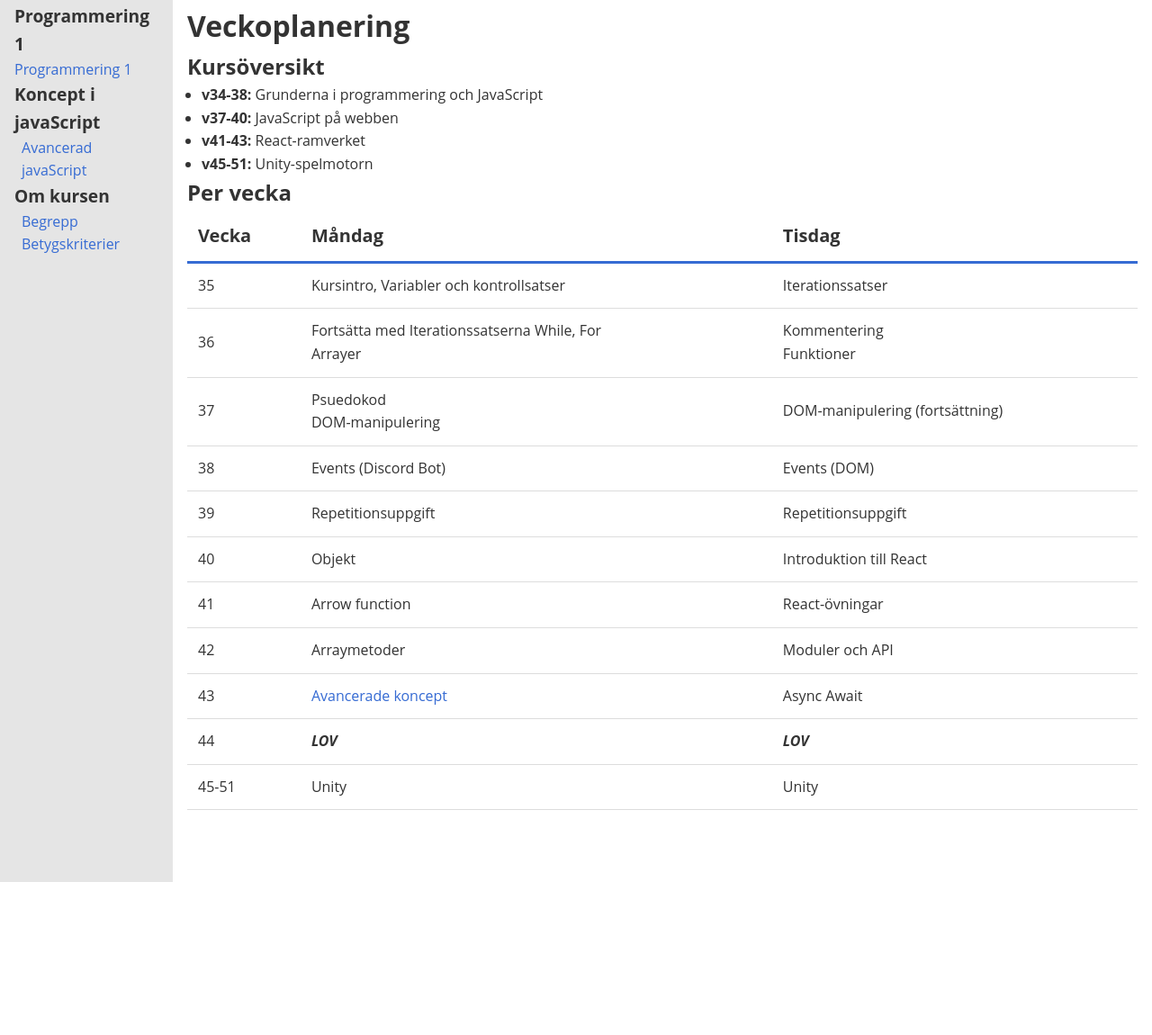
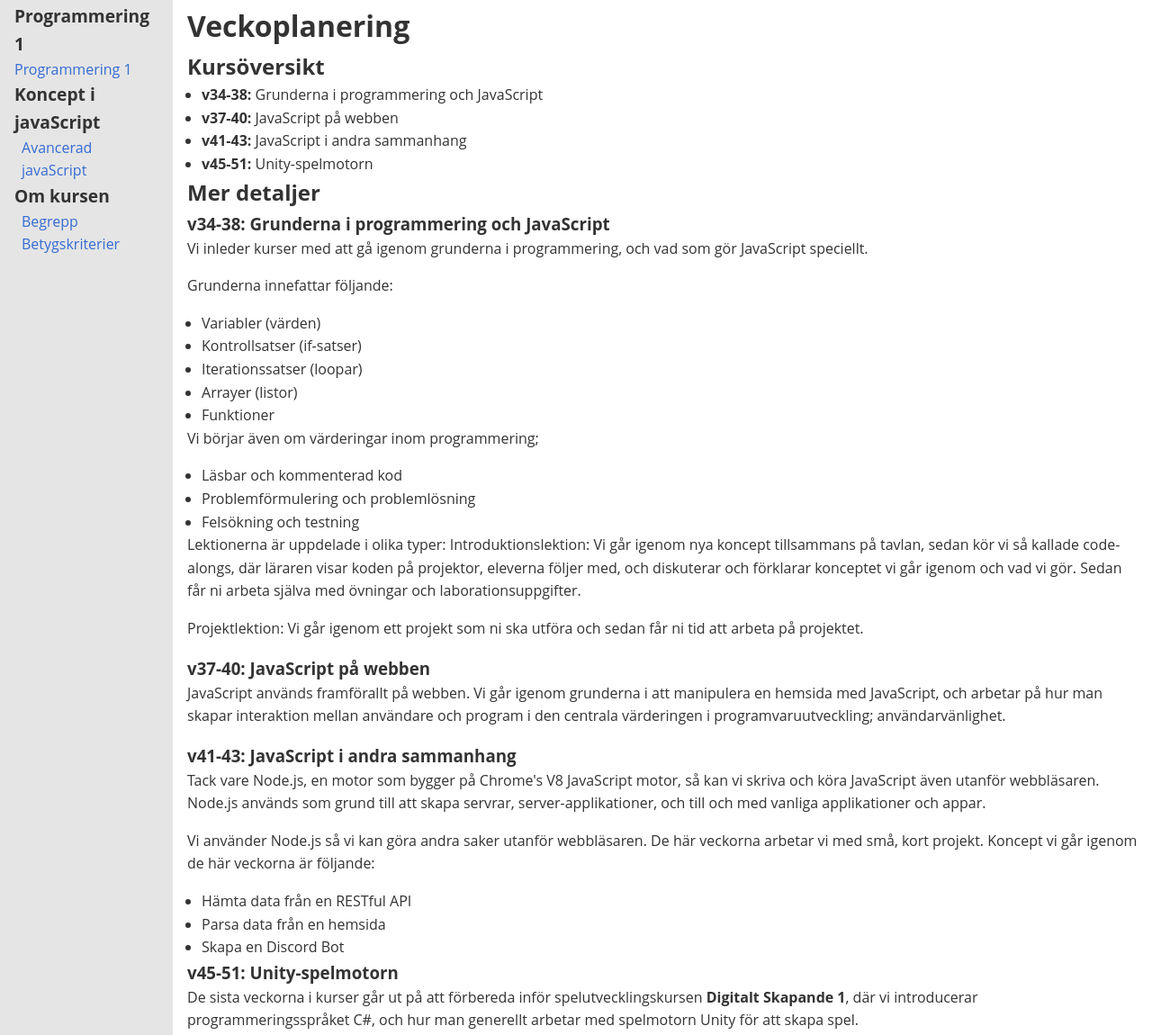
Before and after one commit to FractalThought/GuteTeknik2, a Gatsby site: page /prog1/planering in a window 1280 px wide. Shown: the part 67-1217 px from the top of the page at 90% size. Before the commit the page ends 1047 px from the top, so only its background shows below. Built offline with nearby package versions, Linux system fonts and the light colour scheme; Gatsby itself is replaced by a stand-in of ours.

Commit message:
uppdaterad planering, WIP

```diff
--- a/src/pages/prog1/planering.md
+++ b/src/pages/prog1/planering.md
@@ -7,8 +7,51 @@ date: "2017-08-10"
 
 - **v34-38:** Grunderna i programmering och JavaScript
 - **v37-40:** JavaScript på webben
-- **v41-43:** React-ramverket
+- **v41-43:** JavaScript i andra sammanhang
 - **v45-51:** Unity-spelmotorn
+
+## Mer detaljer
+
+### v34-38: Grunderna i programmering och JavaScript
+
+Vi inleder kurser med att gå igenom grunderna i programmering, och vad som gör JavaScript speciellt.
+
+Grunderna innefattar följande:
+
+- Variabler (värden)
+- Kontrollsatser (if-satser)
+- Iterationssatser (loopar)
+- Arrayer (listor)
+- Funktioner
+
+Vi börjar även om värderingar inom programmering;
+
+- Läsbar och kommenterad kod
+- Problemförmulering och problemlösning
+- Felsökning och testning
+
+Lektionerna är uppdelade i olika typer:
+Introduktionslektion: Vi går igenom nya koncept tillsammans på tavlan, sedan kör vi så kallade code-alongs, där läraren visar koden på projektor, eleverna följer med, och diskuterar och förklarar konceptet vi går igenom och vad vi gör. Sedan får ni arbeta själva med övningar och laborationsuppgifter.
+
+Projektlektion: Vi går igenom ett projekt som ni ska utföra och sedan får ni tid att arbeta på projektet.
+
+### v37-40: JavaScript på webben
+
+JavaScript används framförallt på webben. Vi går igenom grunderna i att manipulera en hemsida med JavaScript, och arbetar på hur man skapar interaktion mellan användare och program i den centrala värderingen i programvaruutveckling; användarvänlighet.
+
+### v41-43: JavaScript i andra sammanhang
+
+Tack vare Node.js, en motor som bygger på Chrome's V8 JavaScript motor, så kan vi skriva och köra JavaScript även utanför webbläsaren. Node.js används som grund till att skapa servrar, server-applikationer, och till och med vanliga applikationer och appar.
+
+Vi använder Node.js så vi kan göra andra saker utanför webbläsaren. De här veckorna arbetar vi med små, kort projekt. Koncept vi går igenom de här veckorna är följande:
+
+- Hämta data från en RESTful API
+- Parsa data från en hemsida
+- Skapa en Discord Bot
+
+### v45-51: Unity-spelmotorn
+
+De sista veckorna i kurser går ut på att förbereda inför spelutvecklingskursen **Digitalt Skapande 1**, där vi introducerar programmeringsspråket C#, och hur man generellt arbetar med spelmotorn Unity för att skapa spel.
 
 ## Per vecka
 
```
